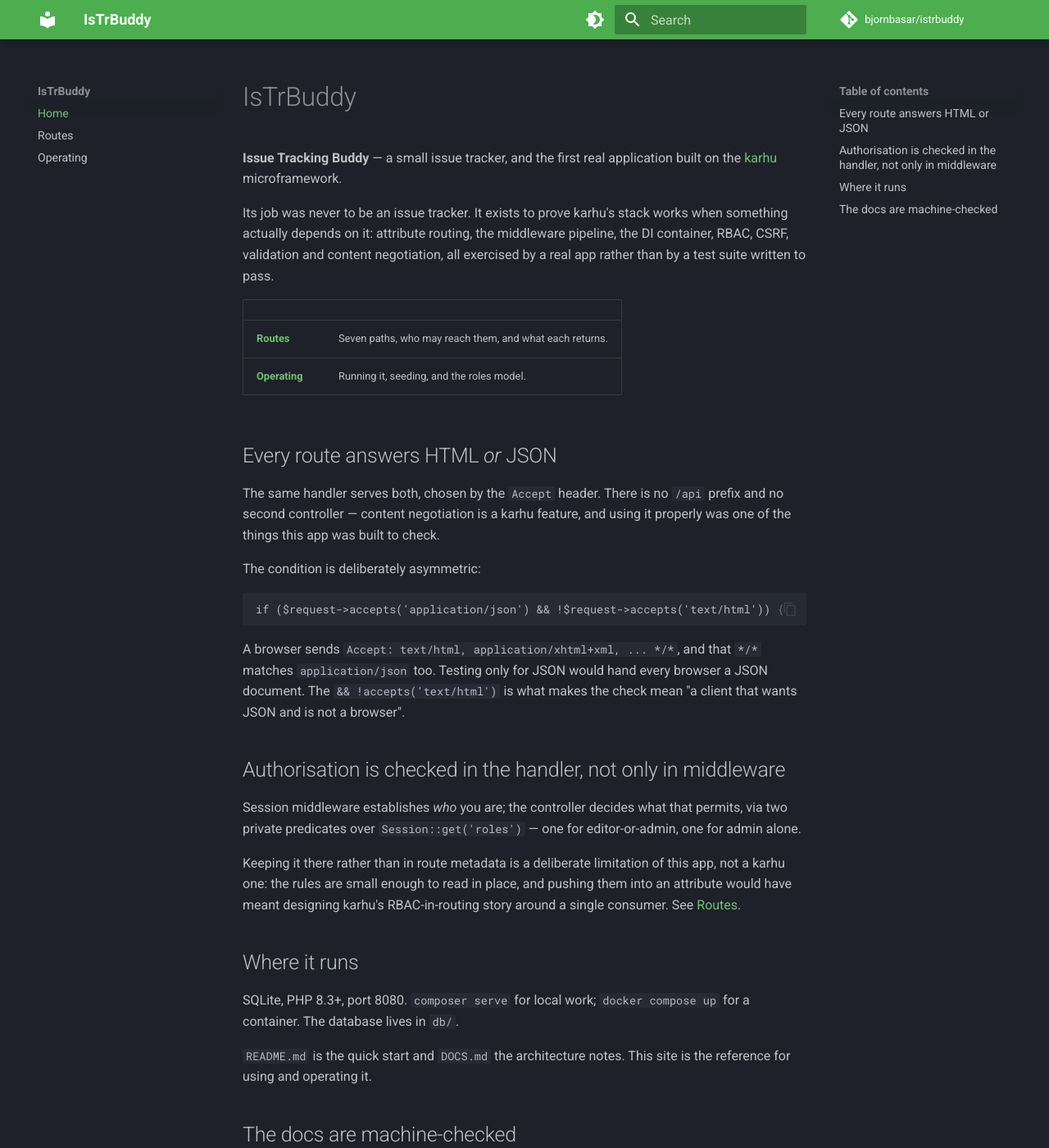
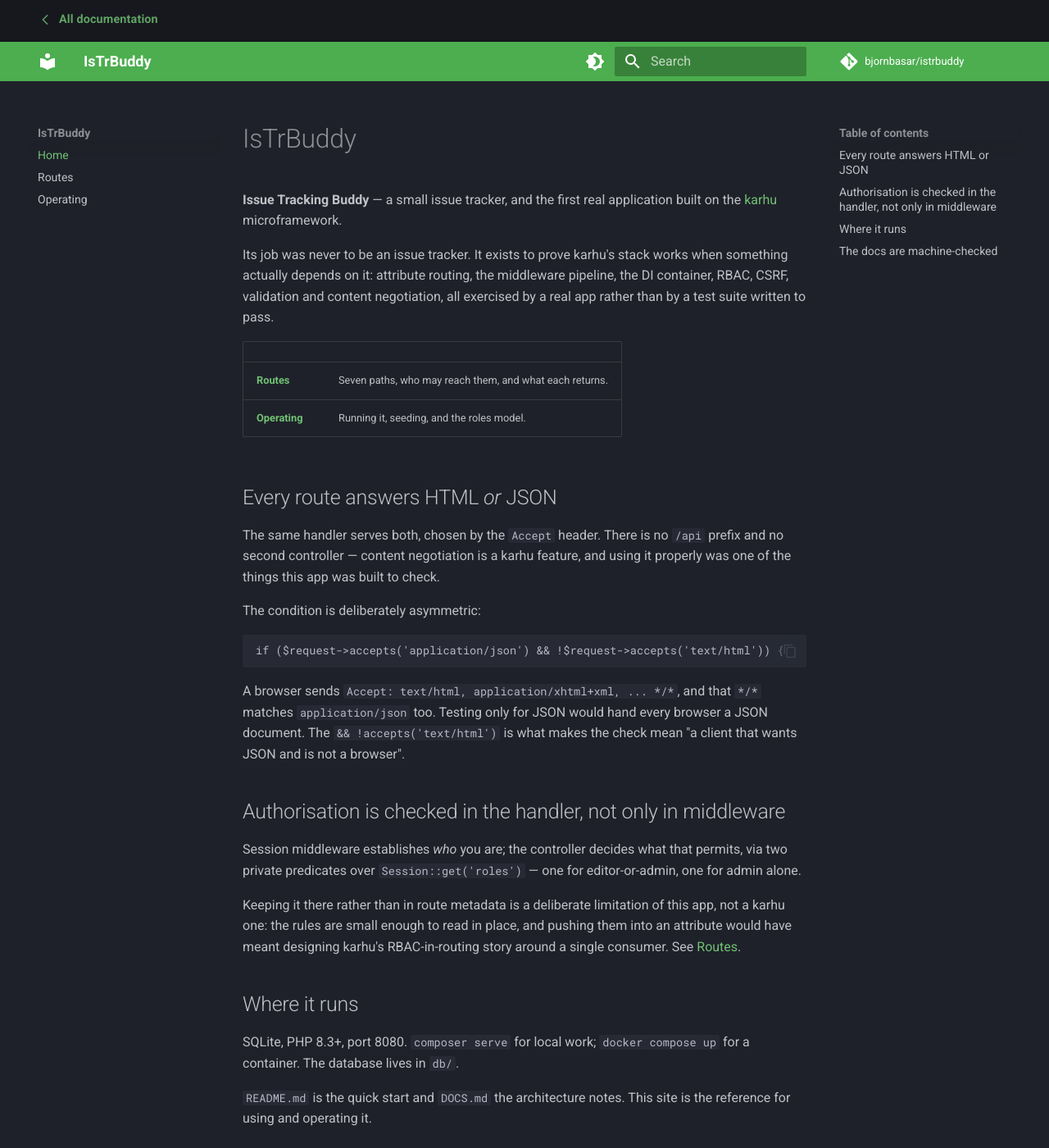
Before and after one commit to bjornbasar/istrbuddy, an MkDocs documentation site: the page built from docs/index.md, in a window 1280 px wide and 1400 px high. Shown: the whole window at 82% size. Built offline with MkDocs 1.6.1 and Material for MkDocs 9.7.7, drawn with Linux system fonts in a browser that asks for light colours; comment, search, counter and statistics services are not loaded.

Commit message:
docs: add a route back to the documentation index on every page
These six sites sit under a shared landing page, and a reader arriving on a deep
link — from a search result, a Slack paste, a bookmark — had no way up. Every page
now carries an "All documentation" link in the header strip.

⚠ THE HREF IS ROOT-RELATIVE (`/`) AND MUST STAY THAT WAY. karhu, otso and datvi are
each served under BOTH docs.twobots.dev and docs.bjornbasar.com from the same
container, so there is no single correct absolute URL: a reader on the gated host
must land on the private index, one on the public host on the public index. `/`
resolves to whichever host they are actually reading, which is the only answer
right in both cases — and it keeps overrides/main.html byte-identical across all
six sites.

A theme override rather than a nav entry, because mkdocs.yml sets
validation.absolute_links: warn and the deploy builds with --strict, so an absolute
link in nav or markdown fails the build by design. That rule exists to catch prose
pointing outside the site; this deliberately points one level up, and a template is
not subject to it.

Styled to inherit Material's announce-bar colours rather than introducing its own,
so each site keeps its distinct primary colour and the strip looks native to all six.

The deploy now asserts the link is on EVERY page by count, not merely present
somewhere. A theme override is exactly the kind of thing a Material upgrade can
silently stop rendering — no error, no visible breakage on the page itself — and a
partial render looks identical to success if you only grep one file. It also lands
on the 404 pages, so a reader who mistypes a deep link gets a route out too.

```diff
--- a/mkdocs.yml
+++ b/mkdocs.yml
@@ -14,6 +14,9 @@ copyright: MIT licensed
 
 theme:
   name: material
+  # overrides/main.html adds a root-relative "All documentation" link to every page.
+  # Root-relative on purpose — these sites answer under two hostnames. See that file.
+  custom_dir: overrides
   # Sixth palette in the docs tier. Deliberately NOT karhu's deep orange, despite this being
   # karhu's reference app: they are separate sites and sharing a colour would suggest one is
   # a section of the other.
--- /dev/null
+++ b/overrides/main.html
@@ -0,0 +1,50 @@
+{% extends "base.html" %}
+
+<!--
+  A route back to the documentation index, on every page.
+
+  ⚠ THE HREF IS ROOT-RELATIVE (`/`) AND MUST STAY THAT WAY. karhu, otso and datvi are each
+  served under BOTH docs.twobots.dev and docs.bjornbasar.com from the same container, so
+  there is no single correct absolute URL to hardcode: a reader on the gated host must land
+  on the private index, and a reader on the public host on the public one. `/` resolves to
+  whichever host they are actually reading, which is the only answer that is right in both
+  cases — and it keeps this file identical across all six sites.
+
+  WHY A TEMPLATE OVERRIDE RATHER THAN A NAV ENTRY. mkdocs.yml sets
+  `validation.absolute_links: warn` and the deploy builds with `--strict`, so an absolute
+  link in the nav or in markdown fails the build by design. A link in a template is not
+  subject to that validation, which is correct here: the rule exists to catch prose pointing
+  outside the site, and this deliberately points one level up.
+
+  On a direct container hit over the LAN (http://<host>:<port>/karhu/) this leads to the
+  container root, which 301s straight back to the site. Harmless — that path is for
+  debugging a deploy, not for reading.
+-->
+{% block announce %}
+  <a href="/" class="docs-up" title="Back to the documentation index">
+    <svg class="docs-up__icon" viewBox="0 0 24 24" aria-hidden="true" focusable="false">
+      <path d="M15.5 19 8.5 12l7-7" fill="none" stroke="currentColor" stroke-width="2"
+            stroke-linecap="round" stroke-linejoin="round"/>
+    </svg>
+    <span>All documentation</span>
+  </a>
+{% endblock %}
+
+{% block extrahead %}
+  {{ super() }}
+  <style>
+    /* Sits in Material's announce bar, so it inherits that bar's own colours rather than
+       introducing a palette of its own — each site keeps its distinct primary colour and
+       this strip looks native to all six. */
+    .docs-up {
+      display: inline-flex; align-items: center; gap: .4rem;
+      color: inherit; text-decoration: none;
+      font-size: .72rem; font-weight: 700; letter-spacing: .01em;
+      opacity: .82; transition: opacity .15s ease, transform .15s ease;
+    }
+    .docs-up:hover  { opacity: 1; }
+    .docs-up:hover .docs-up__icon { transform: translateX(-2px); }
+    .docs-up:focus-visible { outline: 2px solid currentColor; outline-offset: 3px; border-radius: 2px; }
+    .docs-up__icon { width: .9rem; height: .9rem; transition: transform .15s ease; }
+  </style>
+{% endblock %}
```
Also changed, not shown: 1 other file.
